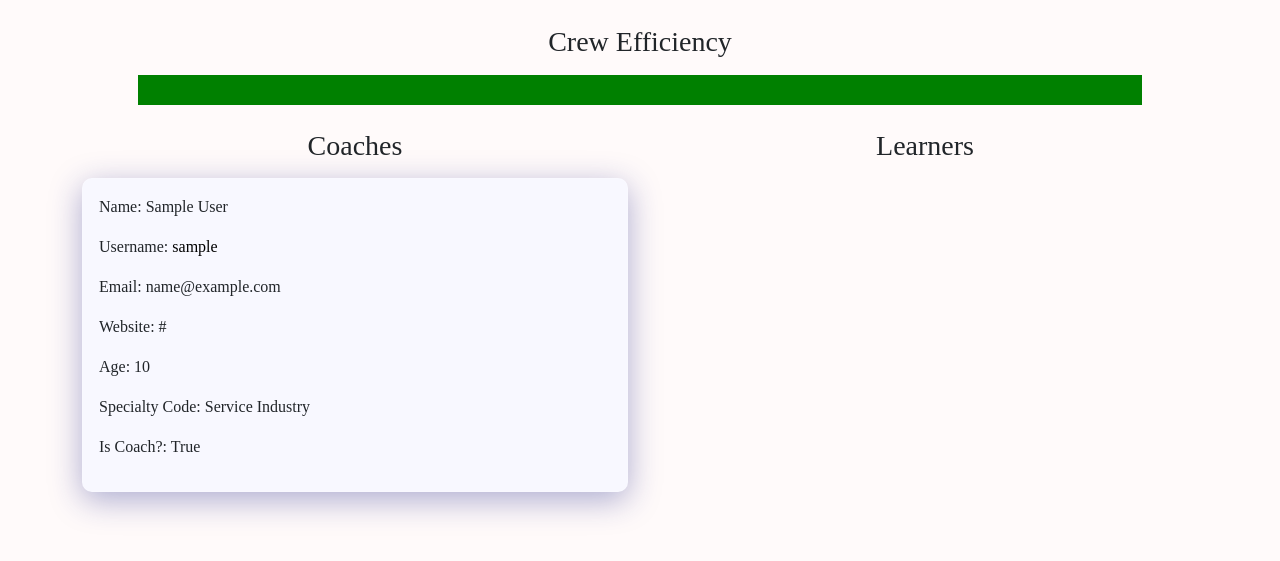
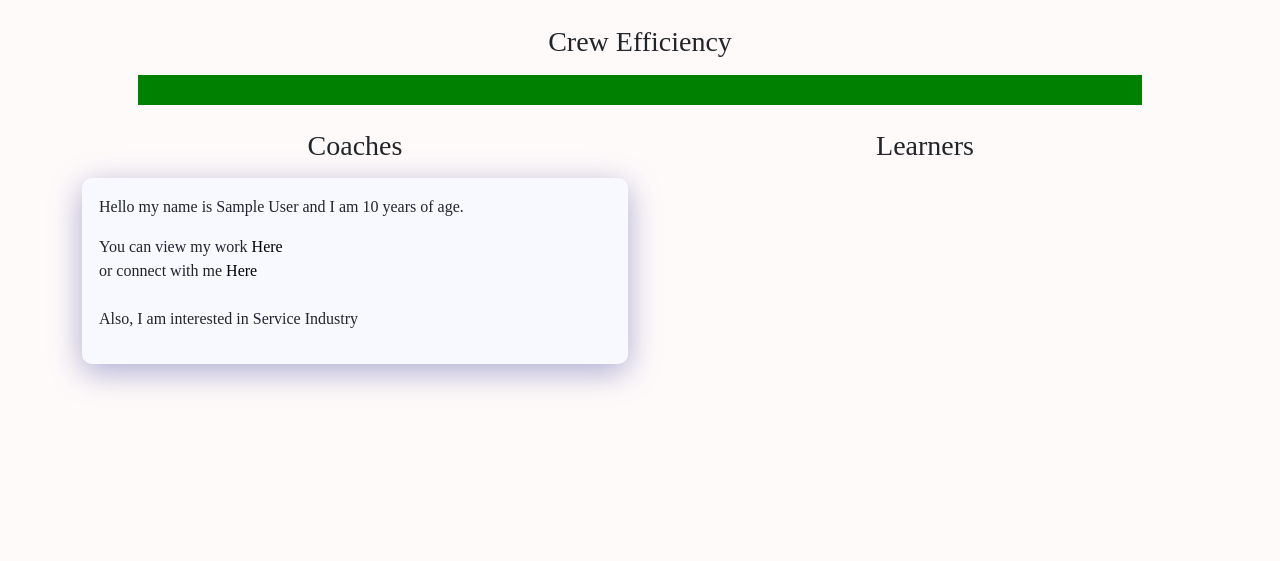
Before and after one commit to halleri000/iHero, a Django app: page /welcome/ in a window 1280 px wide. Shown: the part 239-800 px from the top of the page. Run offline with Django 3.2, Linux system fonts and the light colour scheme; a user stored in the database is signed in; tables that the repository leaves empty hold one stand-in row (values such as "Sample post"); some libraries are stand-ins or nearby versions; some web fonts are replaced.

Commit message:
finishing touches on welcome, coaches and learners

```diff
--- a/ihero/settings.py
+++ b/ihero/settings.py
@@ -59,6 +59,8 @@
 ]
 
 ROOT_URLCONF = 'ihero.urls'
+
+MEDIA_ROOT = 'static/media'
 
 TEMPLATES = [
     {
--- a/templates/welcome.html
+++ b/templates/welcome.html
@@ -26,14 +26,13 @@
       {% for coach in coaches %}
       <div class="card my-3">
         <div class="card-body">
-          <p>Name: {{ coach.first_name }} {{ coach.last_name }}</p>
-          <p>Username: <a href="/coach/{{  coach.id  }}/">{{ coach.username }}</a></p>
-          <p>Email: {{ coach.email }}</p>
-          <p>Website: {{ coach.website }}</p>
-          <p>Age: {{ coach.age }}</p>
-          <p>Specialty Code: {{ coach.interests }}</p>
-          <!--To do: research how to translate the code in db into the value-->
-          <p>Is Coach?: {{ coach.is_coach }}</p>
+          <p>Hello my name is {{ coach.first_name }} {{ coach.last_name }} and I am {{ coach.age }} years of age.</p>
+
+          You can view my work <a href="/coach/{{  coach.website  }}/"> Here</a> <br>
+          or connect with me <a href="/coach/{{  coach.email  }}/">Here</a>
+          <br>
+          <br>
+          <p> Also, I am interested in {{ coach.interests }} </p>
         </div>
       </div>
       {% endfor%}
@@ -43,14 +42,13 @@
       {% for learner in learners %}
       <div class="card my-3">
         <div class="card-body">
-          <p>Name: {{ learner.first_name }} {{ learner.last_name }}</p>
-          <p>Username: <a href="/learner/{{  learner.id  }}/">{{ learner.username }}</a></p>
-          <p>Email: {{ learner.email }}</p>
-          <p>Website: {{ learner.website }}</p>
-          <p>Age: {{ learner.age }}</p>
-          <p>Specialty Code: {{ learner.interests }}</p>
-          <!-- To do: research how to translate the code in db into the value-->
-          <p>Is Coach?: {{ learner.is_coach }}</p>
+          <p>Hello my name is {{ learner.first_name }} {{ learner.last_name }} and I am {{ coach.age }} years of age.</p>
+
+          You can view my work <a href="/coach/{{  coach.website  }}/"> Here</a> <br>
+          or connect with me <a href="/coach/{{  coach.email  }}/">Here</a>
+          <br>
+          <br>
+          <p> Also, I am interested in {{ coach.interests }} </p>
         </div>
       </div>
       {% endfor %}
```
Also changed, not shown: templates/coaches.html (+7 -5 lines).
